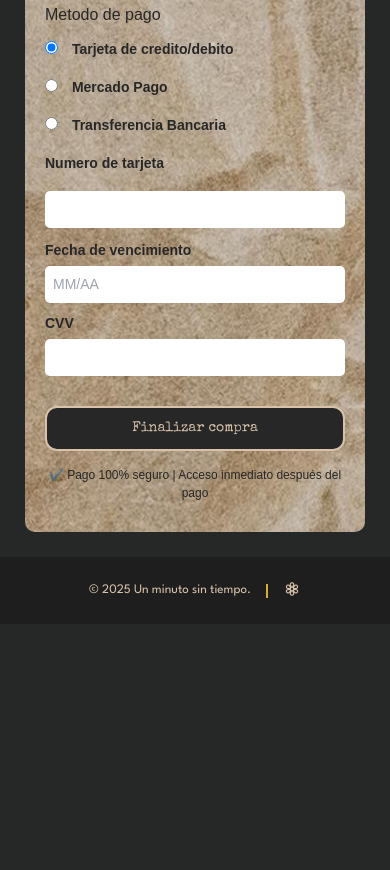
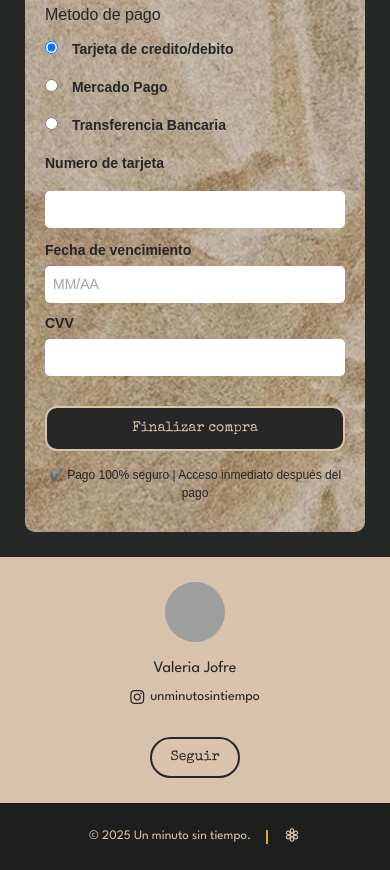
Before and after one commit to maidanaflor/unminutosintiempo, a plain HTML site: page mentoria1.html in a window 390 px wide. Shown: the part 1241-2111 px from the top of the page. Before the commit the page ends 1865 px from the top, so only its background shows below. Drawn offline with nearby package versions, Linux system fonts and the light colour scheme; grey boxes are pictures that could not be loaded.

Commit message:
mentorias

```diff
--- a/mentoria1.html
+++ b/mentoria1.html
@@ -99,6 +99,22 @@
 
   </form>
     </section>
+
+    <section class="redes">
+       <div class="redes-left">
+         <img src="img/agusig.jpg" alt="unminutosintiempo">
+
+          <div class="redes-tx"> <h2>Valeria Jofre</h2>
+            <div class="ig-line"><i class="fa-brands fa-instagram"></i>
+              <h3>unminutosintiempo</h3>
+            </div>
+         </div>
+       </div>
+
+           <button class="redes-btn">Seguir</button>
+
+    </section>
+
    </main>
 
 
--- a/mentorias.css
+++ b/mentorias.css
@@ -221,3 +221,136 @@ input[type="tel"] {
     bottom: 10px;
   }
 }
+
+/* SECCIÓN REDES */
+.redes {
+  width: 100vw;
+  background-color: #d9c2ab;
+  padding: 20px 40px;
+  display: flex;
+  align-items: center;
+  justify-content: space-between;
+  box-sizing: border-box;
+}
+
+/* Contenedor imagen + textos */
+.redes-left {
+  display: flex;
+  align-items: center;
+  gap: 20px;      /* controla qué tan pegado querés el texto */
+}
+
+/* Imagen */
+.redes-left img {
+  width: 75px;
+  height: 75px;
+  border-radius: 50%;
+  object-fit: cover;
+  margin-left: 70%;
+}
+
+/* Textos */
+.redes-tx {
+  display: flex;
+  flex-direction: column;
+  gap: 5px;
+}
+
+.redes-tx h2 {
+  margin: 0;
+  font-size: 20px;
+  color: #272727;
+}
+
+.ig-line {
+  display: flex;
+  align-items: center;
+  gap: 6px;
+  color: #272727;
+}
+
+.ig-line h3 {
+  margin: 0;
+  font-size: 16px;
+  color: #272727;
+}
+
+.redes-btn {
+  margin-top: 15px;
+  padding: 10px 20px;
+  border: 2px solid #272727;
+  background-color: rgba(217, 194, 171, 0.2);
+  color: #272727;
+  border-radius: 50px;
+  font-size: 16px;
+  font-family: 'Special Elite', cursive;
+  cursor: pointer;
+  transition: all 0.3s ease;
+  margin-right: 10%;
+}
+
+.redes-btn:hover {
+  background-color: rgba(255, 255, 255, 0.05);
+  transform: scale(1.05);
+}
+
+/* TABLETS (max-width: 1024px) */
+@media (max-width: 1024px) {
+  .redes {
+    flex-direction: column;
+    text-align: center;
+    padding: 30px 20px;
+    gap: 20px;
+  }
+
+  .redes-left {
+    flex-direction: column;
+    gap: 15px;
+  }
+
+  .redes-left img {
+    margin-left: 0;        /* elimina el desplazamiento lateral */
+    width: 70px;
+    height: 70px;
+  }
+
+  .redes-tx h2 {
+    font-size: 18px;
+  }
+
+  .ig-line h3 {
+    font-size: 15px;
+  }
+
+  .redes-btn {
+    margin-right: 0;
+    align-self: center;
+  }
+}
+
+/* CELULARES (max-width: 600px) */
+@media (max-width: 600px) {
+  .redes {
+    padding: 25px 15px;
+    border-radius: 0; /* opcional si querés que sea full width */
+  }
+
+  .redes-left img {
+    width: 60px;
+    height: 60px;
+  }
+
+  .redes-tx h2 {
+    font-size: 16px;
+  }
+
+  .ig-line h3 {
+    font-size: 14px;
+  }
+
+  .redes-btn {
+    font-size: 14px;
+    padding: 8px 18px;
+    margin-top: 10px;
+  }
+}
```
Also changed, not shown: index.html (+4 -4 lines), mentoria2.html (+16 -0 lines), mentoria3.html (+16 -0 lines), 1 other file.
